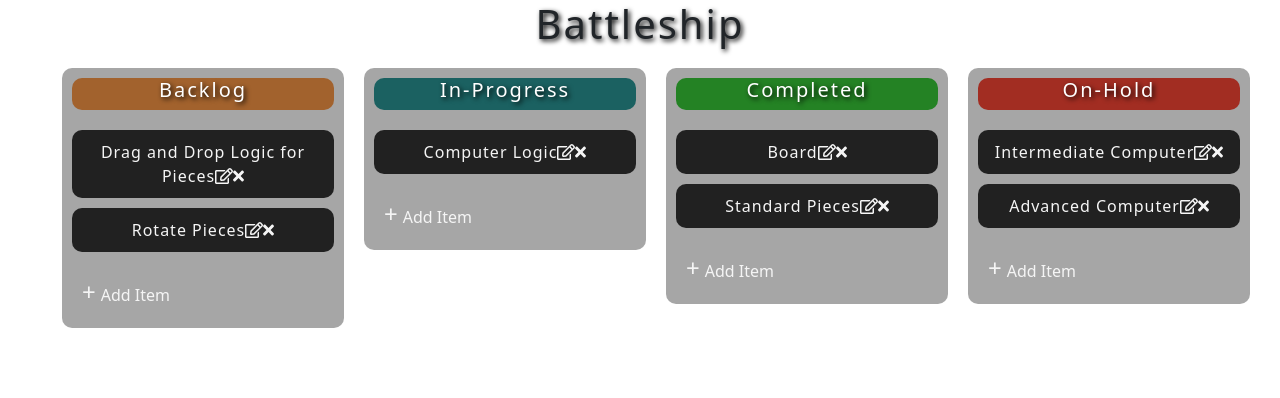
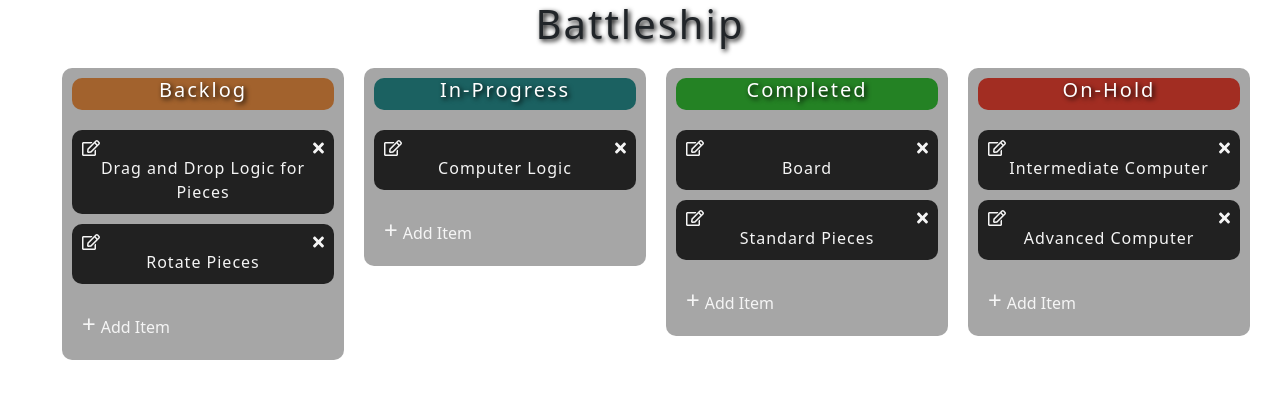
Before and after one commit to islandhuynh/Project-Tracker, a React (Create React App) app: page / in a window 1280 px wide. Shown: the top 398 px of the page. Built offline with nearby package versions, Linux system fonts and the light colour scheme.

Commit message:
finished styling on edit and close icons

```diff
--- a/src/App.css
+++ b/src/App.css
@@ -70,7 +70,6 @@ ul {
   border-radius: 10px;
   overflow-x: hidden;
 }
-
 
 .backlog-column .header,
 .backlog-column .solid,
@@ -166,20 +165,17 @@ ul {
   flex: 1;
 }
 
-.task-text {
-  flex: 3
-}
-
-.edit-icons {
-  flex: 1
-}
-
 .edit-input {
   width: 93%;
   border-radius: 5px;
   background-color: whitesmoke;
   text-align: center;
   font-size: 1rem;
+}
+
+.edit-button-container {
+  display: flex;
+  justify-content: space-between;
 }
 
 /* Add Button Group */
--- a/src/components/project-tracker/ProjectTracker.tsx
+++ b/src/components/project-tracker/ProjectTracker.tsx
@@ -264,14 +264,16 @@ export const ProjectTracker = () => {
             }}
           >
             <div className="task-container">
+              <div className="edit-button-container">
+                <FontAwesomeIcon icon={faEdit} onClick={() => {
+                  setSelectedColumn(column)
+                  setTaskIndex(index)
+                  setEditTask(task)
+                  setEditVisibility(true)
+                }} />
+                <FontAwesomeIcon icon={faTimes} onClick={() => removeTask(task, column)} />
+              </div>
               {task}
-              <FontAwesomeIcon icon={faEdit} className="edit-icons" onClick={() => {
-                setSelectedColumn(column)
-                setTaskIndex(index)
-                setEditTask(task)
-                setEditVisibility(true)
-              }} />
-              <FontAwesomeIcon icon={faTimes} className="edit-icons" onClick={() => removeTask(task, column)} />
             </div>
           </li>
         }
```
